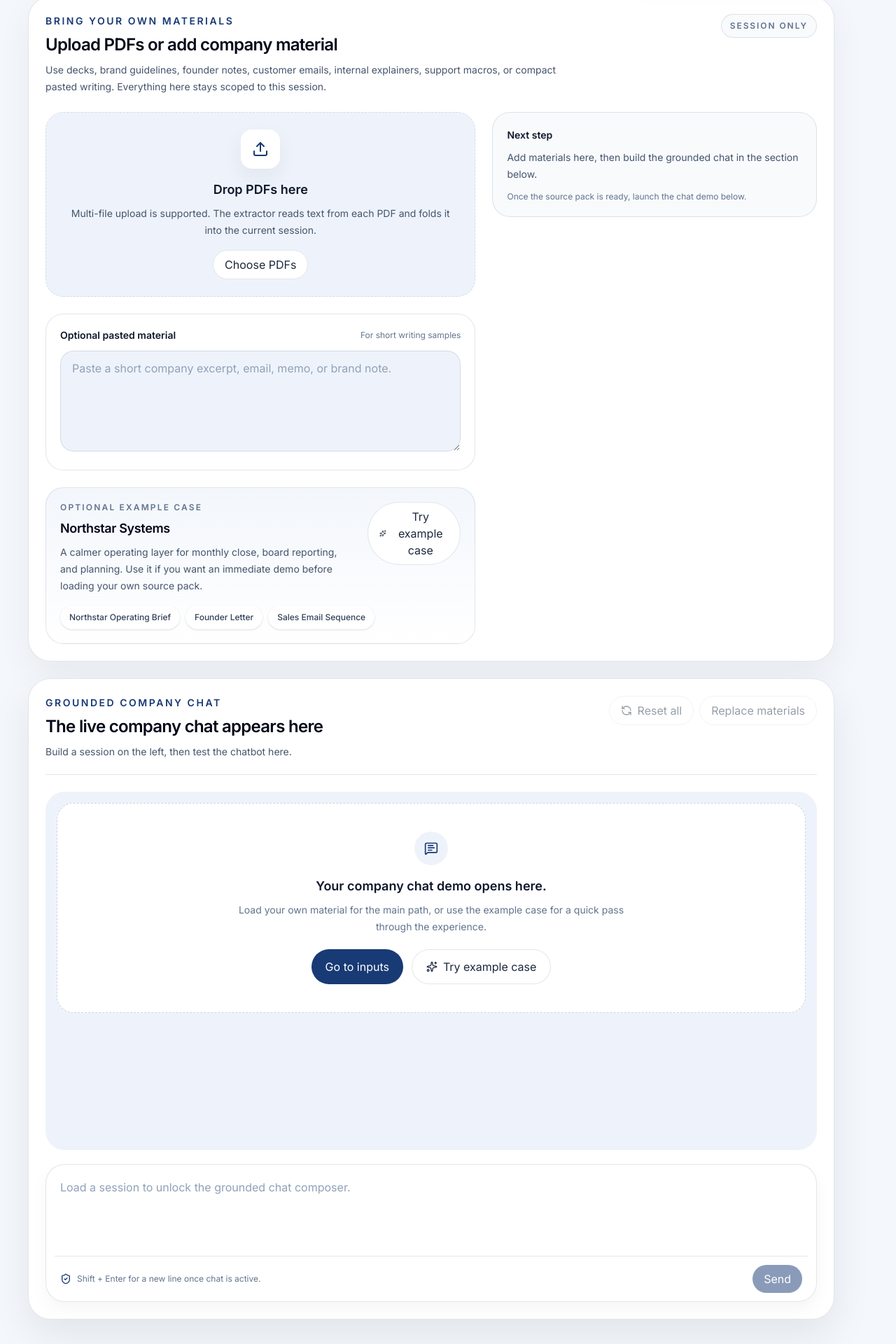
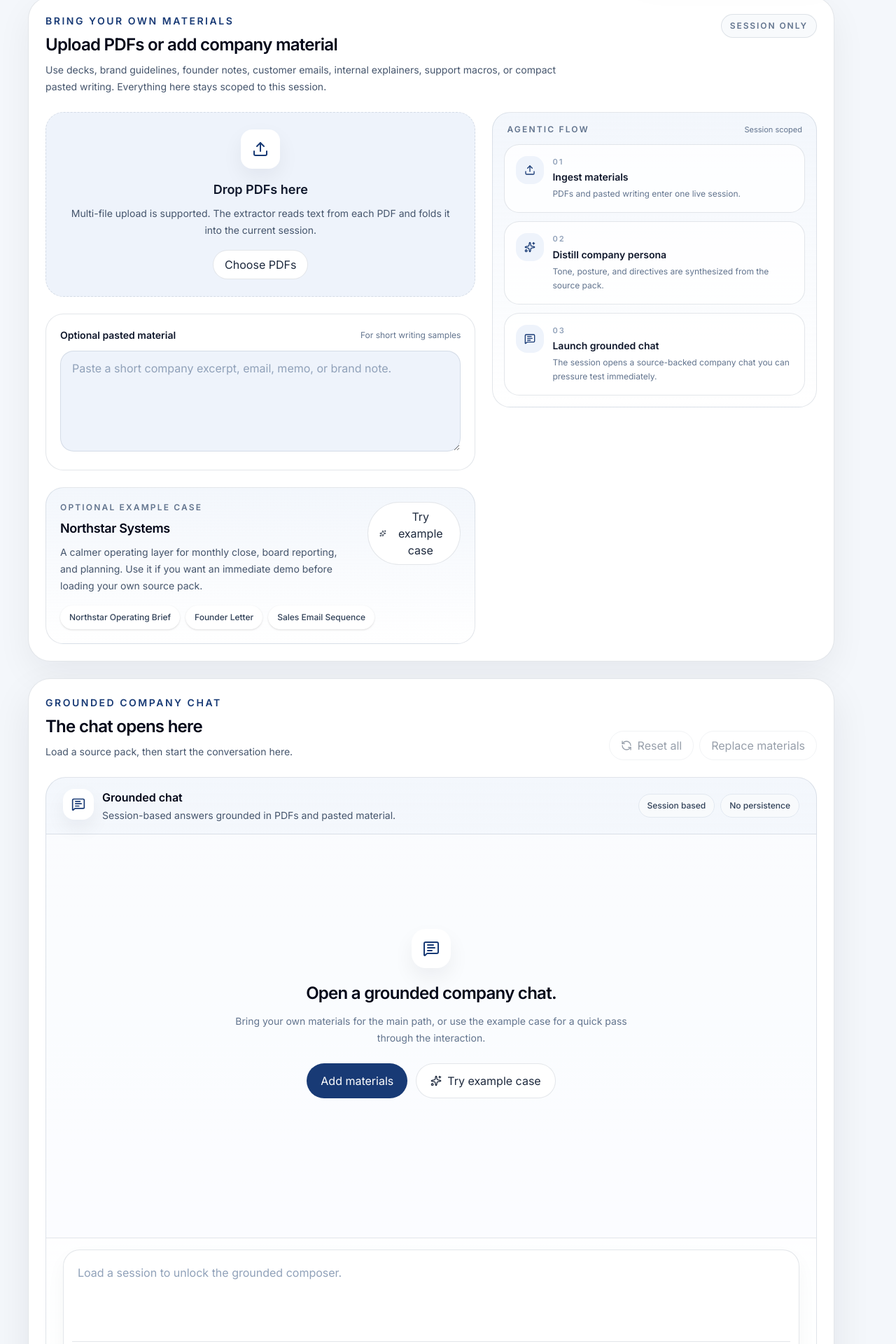
Before and after one commit to SY227/company-persona-studio, a Next.js app: page / in a window 1280 px wide. Shown: the part 647-2567 px from the top of the page at 70% size. Built offline with nearby package versions, Linux system fonts and the light colour scheme.

Commit message:
Refine materials flow and chat experience

```diff
--- a/src/app/layout.tsx
+++ b/src/app/layout.tsx
@@ -9,9 +9,9 @@ const inter = Inter({
 });
 
 export const metadata: Metadata = {
-  title: "House Voice | Grounded company chat demo",
+  title: "House Voice | Session-grounded company chat",
   description:
-    "Session-based company persona synthesis from PDFs and writing samples, with a grounded chat demo and a built-in example case.",
+    "Premium light-theme prototype for turning company PDFs and pasted material into a session-grounded company chat with visible source backing.",
 };
 
 export default function RootLayout({
--- a/src/components/house-voice-app.tsx
+++ b/src/components/house-voice-app.tsx
@@ -39,6 +39,27 @@ const HERO_POINTS = [
   },
 ];
 
+const MATERIAL_FLOW_STEPS = [
+  {
+    step: "01",
+    title: "Ingest materials",
+    copy: "PDFs and pasted writing enter one live session.",
+    Icon: Upload,
+  },
+  {
+    step: "02",
+    title: "Distill company persona",
+    copy: "Tone, posture, and directives are synthesized from the source pack.",
+    Icon: Sparkles,
+  },
+  {
+    step: "03",
+    title: "Launch grounded chat",
+    copy: "The session opens a source-backed company chat you can pressure test immediately.",
+    Icon: MessageSquareText,
+  },
+];
+
 const SYNTHESIS_STAGES = [
   "Reading source materials",
   "Distilling company persona and operating posture",
@@ -59,14 +80,14 @@ const REPLY_STAGES = [
 
 function toneNote(mode: SessionPayload["mode"] | ChatResponsePayload["mode"] | null) {
   if (mode === "live") {
-    return "Live model mode. Persona synthesis and chat replies are generated from this session's source pack.";
+    return "Live model, grounded to the current session.";
   }
 
   if (mode === "demo") {
-    return "Fallback mode. The persona and chat stay testable without a Gemini key, but replies are local.";
+    return "Fallback mode, still grounded to the current session.";
   }
 
-  return "Session only. No accounts, no database, no fine-tuning claim.";
+  return "Session based only.";
 }
 
 export function HouseVoiceApp() {
@@ -183,8 +204,8 @@ export function HouseVoiceApp() {
       role: "assistant",
       content:
         nextSession.sourceType === "sample"
-          ? `${nextSession.persona.companyName} is loaded. The company persona is grounded in the operating brief, founder letter, and sales sequence. Ask for positioning, investor tone, support language, or a prospect reply.`
-          : `Grounded company persona ready. I synthesized how ${nextSession.persona.companyName} tends to communicate from the current session materials. Ask for positioning, sales copy, support language, or a rewrite in that style.`,
+          ? `${nextSession.persona.companyName} is ready. Ask for positioning, investor language, support replies, or a rewrite in its style.`
+          : `${nextSession.persona.companyName} is ready. I distilled the current session materials into a grounded company voice. Ask for messaging, support language, internal explainers, or a rewrite in that style.`,
       suggestedFollowUps: nextSession.persona.suggestedPrompts.slice(0, 3),
     };
   }
@@ -542,16 +563,52 @@ export function HouseVoiceApp() {
               </div>
 
               <div className="space-y-6">
-                <div className="rounded-[1.6rem] border border-[var(--border)] bg-slate-50 p-5 text-sm leading-6 text-slate-600">
-                  <div className="font-semibold text-slate-900">Next step</div>
-                  <p className="mt-2">
-                    Add materials here, then build the grounded chat in the section below.
-                  </p>
-                  <p className="mt-3 text-xs text-slate-500">
+                <div className="space-y-3 rounded-[1.6rem] border border-[var(--border)] bg-[linear-gradient(180deg,rgba(239,244,251,0.78),rgba(255,255,255,0.96))] p-4">
+                  <div className="flex items-center justify-between gap-3 px-1">
+                    <div className="text-xs font-semibold uppercase tracking-[0.18em] text-slate-500">
+                      Agentic flow
+                    </div>
+                    <div className="text-[11px] text-slate-500">
                       {isCreatingSession
                         ? SYNTHESIS_STAGES[synthesisStageIndex]
-                      : "Once the source pack is ready, launch the chat demo below."}
-                  </p>
+                        : session
+                          ? "Chat live"
+                          : "Session scoped"}
+                    </div>
+                  </div>
+
+                  {MATERIAL_FLOW_STEPS.map(({ step, title, copy, Icon }) => {
+                    const isActive =
+                      (step === "01" && !session && hasInputs && !isCreatingSession) ||
+                      (step === "02" && isCreatingSession) ||
+                      (step === "03" && !!session);
+
+                    return (
+                      <div
+                        key={step}
+                        className={`rounded-[1.35rem] border p-4 transition ${
+                          isActive
+                            ? "border-[rgba(24,58,117,0.18)] bg-white shadow-[0_14px_34px_rgba(24,58,117,0.08)]"
+                            : "border-[var(--border)] bg-white/78"
+                        }`}
+                      >
+                        <div className="flex items-start gap-3">
+                          <div className="flex h-10 w-10 shrink-0 items-center justify-center rounded-2xl bg-[var(--surface-muted)] text-[var(--blue-strong)]">
+                            <Icon className="h-4 w-4" />
+                          </div>
+                          <div className="min-w-0">
+                            <div className="text-[11px] font-semibold uppercase tracking-[0.18em] text-slate-400">
+                              {step}
+                            </div>
+                            <div className="mt-1 text-sm font-semibold text-slate-900">
+                              {title}
+                            </div>
+                            <p className="mt-1 text-xs leading-5 text-slate-500">{copy}</p>
+                          </div>
+                        </div>
+                      </div>
+                    );
+                  })}
                 </div>
               </div>
             </div>
@@ -567,7 +624,7 @@ export function HouseVoiceApp() {
             id="chat-demo"
             className="rounded-[2rem] border border-[var(--border)] bg-white p-6 shadow-[0_22px_56px_rgba(15,23,42,0.08)]"
           >
-              <div className="flex flex-col gap-4 border-b border-[var(--border)] pb-5 sm:flex-row sm:items-start sm:justify-between">
+              <div className="flex flex-col gap-4 sm:flex-row sm:items-end sm:justify-between">
                 <div>
                   <div className="text-sm font-semibold tracking-[0.18em] text-[var(--blue-strong)] uppercase">
                     Grounded company chat
@@ -575,22 +632,13 @@ export function HouseVoiceApp() {
                   <h2 className="mt-2 text-2xl font-semibold tracking-[-0.03em] text-slate-950">
                     {session
                       ? `Chat with ${session.persona.companyName}`
-                      : "The live company chat appears here"}
+                      : "The chat opens here"}
                   </h2>
                   <p className="mt-2 max-w-2xl text-sm leading-6 text-slate-600">
                     {session
-                      ? "Ask for positioning, support replies, investor language, internal explainers, or prospect-facing writing. Keep pushing until the persona either proves itself or breaks."
-                      : "Build a session on the left, then test the chatbot here."}
+                      ? "Ask directly. The conversation stays grounded in the current session materials."
+                      : "Load a source pack, then start the conversation here."}
                   </p>
-                  {session && (
-                    <div className="mt-4 flex flex-wrap gap-2">
-                      <CompactTag>{session.mode === "live" ? "Live model" : "Local fallback"}</CompactTag>
-                      <CompactTag>{session.materials.length} sources</CompactTag>
-                      <CompactTag>{session.chunks.length} grounded excerpts</CompactTag>
-                      <CompactTag>Session based</CompactTag>
-                      <CompactTag>No fine-tuning</CompactTag>
-                    </div>
-                  )}
                 </div>
                 <div className="flex flex-wrap gap-2">
                   {!session && hasInputs && (
@@ -605,7 +653,7 @@ export function HouseVoiceApp() {
                       ) : (
                         <Sparkles className="mr-2 h-4 w-4" />
                       )}
-                      Build grounded chat demo
+                      Launch grounded chat
                     </button>
                   )}
                   <button
@@ -633,8 +681,36 @@ export function HouseVoiceApp() {
                 </div>
               </div>
 
+              <div className="mt-6 overflow-hidden rounded-[1.8rem] border border-[var(--border)] bg-[linear-gradient(180deg,rgba(239,244,251,0.74),rgba(252,253,255,0.98))]">
+                <div className="flex flex-col gap-4 border-b border-[var(--border)] px-4 py-4 sm:flex-row sm:items-center sm:justify-between sm:px-6">
+                  <div className="flex items-start gap-3">
+                    <div className="flex h-11 w-11 shrink-0 items-center justify-center rounded-2xl bg-white text-[var(--blue-strong)] shadow-[0_12px_28px_rgba(15,23,42,0.06)]">
+                      <MessageSquareText className="h-5 w-5" />
+                    </div>
+                    <div>
+                      <div className="text-base font-semibold text-slate-950">
+                        {session ? `${session.persona.companyName} chat` : "Grounded chat"}
+                      </div>
+                      <p className="mt-1 text-sm text-slate-600">
+                        {session
+                          ? `${session.materials.length} source${session.materials.length === 1 ? "" : "s"} in scope, with visible grounding on every answer.`
+                          : "Session-based answers grounded in PDFs and pasted material."}
+                      </p>
+                    </div>
+                  </div>
+                  <div className="flex flex-wrap gap-2">
+                    <CompactTag>{session ? (session.mode === "live" ? "Live model" : "Local fallback") : "Session based"}</CompactTag>
+                    <CompactTag>{session ? `${session.chunks.length} excerpts` : "No persistence"}</CompactTag>
+                    {session && <CompactTag>No fine-tuning</CompactTag>}
+                  </div>
+                </div>
+
                 {session && (
-                <div className="mt-5 flex flex-wrap gap-2">
+                  <div className="flex flex-col gap-3 border-b border-[var(--border)] px-4 py-4 sm:px-6">
+                    <div className="text-[11px] font-semibold uppercase tracking-[0.18em] text-slate-500">
+                      Suggested prompts
+                    </div>
+                    <div className="flex flex-wrap gap-2">
                       {suggestedPrompts.map((prompt) => (
                         <button
                           key={prompt}
@@ -647,33 +723,34 @@ export function HouseVoiceApp() {
                             }
                             void sendMessage(prompt);
                           }}
-                      className="rounded-full border border-slate-200 bg-slate-50 px-3 py-2 text-sm text-slate-700 transition hover:border-[var(--blue-strong)] hover:bg-white hover:text-[var(--blue-strong)] disabled:cursor-not-allowed disabled:opacity-50"
+                          className="rounded-full border border-slate-200 bg-white px-3 py-2 text-sm text-slate-700 transition hover:border-[var(--blue-strong)] hover:text-[var(--blue-strong)] disabled:cursor-not-allowed disabled:opacity-50"
                         >
                           {prompt}
                         </button>
                       ))}
                     </div>
+                  </div>
                 )}
 
-              <div className="mt-6 min-h-[32rem] space-y-4 rounded-[1.7rem] bg-[var(--surface-muted)] p-4">
+                <div className="min-h-[36rem] space-y-5 bg-[rgba(252,253,255,0.82)] px-4 py-5 sm:px-6 sm:py-6">
                   {messages.length === 0 ? (
-                  <div className="rounded-[1.5rem] border border-dashed border-slate-300 bg-white px-5 py-10 text-center">
-                    <div className="mx-auto flex h-12 w-12 items-center justify-center rounded-full bg-[var(--surface-muted)] text-[var(--blue-strong)]">
-                      <MessageSquareText className="h-5 w-5" />
+                    <div className="flex min-h-[29rem] flex-col items-center justify-center px-5 text-center">
+                      <div className="flex h-14 w-14 items-center justify-center rounded-[1.25rem] bg-white text-[var(--blue-strong)] shadow-[0_14px_30px_rgba(15,23,42,0.06)]">
+                        <MessageSquareText className="h-6 w-6" />
                       </div>
-                    <div className="mt-4 text-lg font-semibold text-slate-900">
-                      Your company chat demo opens here.
+                      <div className="mt-5 text-2xl font-semibold tracking-[-0.03em] text-slate-950">
+                        Open a grounded company chat.
                       </div>
-                    <p className="mt-2 mx-auto max-w-xl text-sm leading-6 text-slate-500">
-                      Load your own material for the main path, or use the example case for a quick pass through the experience.
+                      <p className="mt-3 max-w-xl text-sm leading-6 text-slate-500">
+                        Bring your own materials for the main path, or use the example case for a quick pass through the interaction.
                       </p>
-                    <div className="mt-5 flex flex-col justify-center gap-3 sm:flex-row">
+                      <div className="mt-6 flex flex-col justify-center gap-3 sm:flex-row">
                         <button
                           type="button"
                           onClick={scrollToStudio}
                           className="inline-flex items-center justify-center rounded-full bg-[var(--blue-strong)] px-5 py-3 text-sm font-semibold text-white transition hover:bg-[var(--blue-deep)]"
                         >
-                        Go to inputs
+                          Add materials
                         </button>
                         <button
                           type="button"
@@ -691,26 +768,22 @@ export function HouseVoiceApp() {
                       </div>
                     </div>
                   ) : (
-                  messages.map((message) => (
-                    <MessageBubble
-                      key={message.id}
-                      message={message}
-                      onFollowUp={(prompt) => void sendMessage(prompt)}
-                      disabled={isReplying}
-                    />
-                  ))
+                    messages.map((message) => <MessageBubble key={message.id} message={message} />)
                   )}
 
                   {isReplying && (
-                  <div className="inline-flex items-center gap-2 rounded-full bg-white px-4 py-2 text-sm text-slate-600 shadow-sm">
+                    <div className="flex justify-start">
+                      <div className="inline-flex items-center gap-2 rounded-full border border-[var(--border)] bg-white px-4 py-2 text-sm text-slate-600 shadow-sm">
                         <LoaderCircle className="h-4 w-4 animate-spin text-[var(--blue-strong)]" />
                         {REPLY_STAGES[replyStageIndex]}
+                      </div>
                     </div>
                   )}
                   <div ref={chatEndRef} />
                 </div>
 
-              <div className="mt-5 rounded-[1.7rem] border border-[var(--border)] bg-white p-3 shadow-[0_10px_24px_rgba(15,23,42,0.04)]">
+                <div className="border-t border-[var(--border)] bg-white/88 px-4 py-4 sm:px-6">
+                  <div className="rounded-[1.5rem] border border-[var(--border)] bg-white p-3 shadow-[0_12px_28px_rgba(15,23,42,0.04)]">
                     <textarea
                       value={chatInput}
                       onChange={(event) => setChatInput(event.target.value)}
@@ -722,8 +795,8 @@ export function HouseVoiceApp() {
                       }}
                       placeholder={
                         session
-                      ? "Ask for a rewrite, positioning answer, support reply, or investor note."
-                      : "Load a session to unlock the grounded chat composer."
+                          ? "Ask about positioning, sales replies, support language, or internal narratives."
+                          : "Load a session to unlock the grounded composer."
                       }
                       disabled={!session || isReplying}
                       className="min-h-28 w-full resize-none border-0 bg-transparent px-2 py-2 text-sm leading-7 text-slate-800 outline-none placeholder:text-slate-400 disabled:cursor-not-allowed"
@@ -731,7 +804,9 @@ export function HouseVoiceApp() {
                     <div className="flex flex-col gap-3 border-t border-[var(--border)] px-2 pt-3 sm:flex-row sm:items-center sm:justify-between">
                       <div className="inline-flex items-center gap-2 text-xs text-slate-500">
                         <ShieldCheck className="h-4 w-4 text-[var(--blue-strong)]" />
-                    {session ? toneNote(session.mode) : "Shift + Enter for a new line once chat is active."}
+                        {session
+                          ? `${toneNote(session.mode)} ${session.materials.length} source${session.materials.length === 1 ? "" : "s"} currently in scope.`
+                          : "Shift + Enter adds a new line once chat is active."}
                       </div>
                       <button
                         type="button"
@@ -741,6 +816,8 @@ export function HouseVoiceApp() {
                       >
                         Send
                       </button>
+                    </div>
+                  </div>
                 </div>
               </div>
           </div>
@@ -833,57 +910,40 @@ function CompactTag({ children }: { children: ReactNode }) {
 
 function MessageBubble({
   message,
-  onFollowUp,
-  disabled,
 }: {
   message: ChatMessage;
-  onFollowUp: (prompt: string) => void;
-  disabled: boolean;
 }) {
   const isAssistant = message.role === "assistant";
 
   return (
+    <div className={`flex ${isAssistant ? "justify-start" : "justify-end"}`}>
       <div
-      className={`rounded-[1.5rem] px-4 py-4 shadow-sm ${
-        isAssistant ? "bg-white" : "bg-[var(--blue-strong)] text-white"
+        className={`max-w-[88%] rounded-[1.5rem] border px-4 py-4 shadow-[0_12px_28px_rgba(15,23,42,0.04)] ${
+          isAssistant
+            ? "border-white/80 bg-white text-slate-900"
+            : "border-[var(--blue-strong)] bg-[var(--blue-strong)] text-white"
         }`}
       >
         <div
-        className={`mb-2 text-xs font-semibold uppercase tracking-[0.16em] ${
-          isAssistant ? "text-slate-500" : "text-white/70"
-        }`}
-      >
-        {isAssistant ? "Grounded answer" : "Prompt"}
-      </div>
-      <div
-        className={`whitespace-pre-wrap text-sm leading-7 ${
+          className={`whitespace-pre-wrap text-[15px] leading-7 ${
             isAssistant ? "text-slate-800" : "text-white"
           }`}
         >
           {message.content}
         </div>
         {isAssistant && message.references && message.references.length > 0 && (
-        <div className="mt-4 flex flex-wrap gap-2">
+          <div className="mt-4 border-t border-slate-100 pt-4">
+            <div className="mb-2 text-[11px] font-semibold uppercase tracking-[0.18em] text-slate-400">
+              Sources
+            </div>
+            <div className="flex flex-wrap gap-2">
               {message.references.map((reference) => (
                 <SourceChip key={reference.chunkId} reference={reference} />
               ))}
             </div>
-      )}
-      {isAssistant && message.suggestedFollowUps && message.suggestedFollowUps.length > 0 && (
-        <div className="mt-4 flex flex-wrap gap-2">
-          {message.suggestedFollowUps.map((prompt) => (
-            <button
-              key={prompt}
-              type="button"
-              onClick={() => onFollowUp(prompt)}
-              disabled={disabled}
-              className="rounded-full border border-slate-200 bg-slate-50 px-3 py-2 text-xs font-medium text-slate-700 transition hover:border-[var(--blue-strong)] hover:bg-white hover:text-[var(--blue-strong)] disabled:cursor-not-allowed disabled:opacity-50"
-            >
-              {prompt}
-            </button>
-          ))}
           </div>
         )}
+      </div>
     </div>
   );
 }
```
Also changed, not shown: 1 other file (tests, documents, lock files or other folders). Lines whose indentation alone changed are shown as unchanged.
